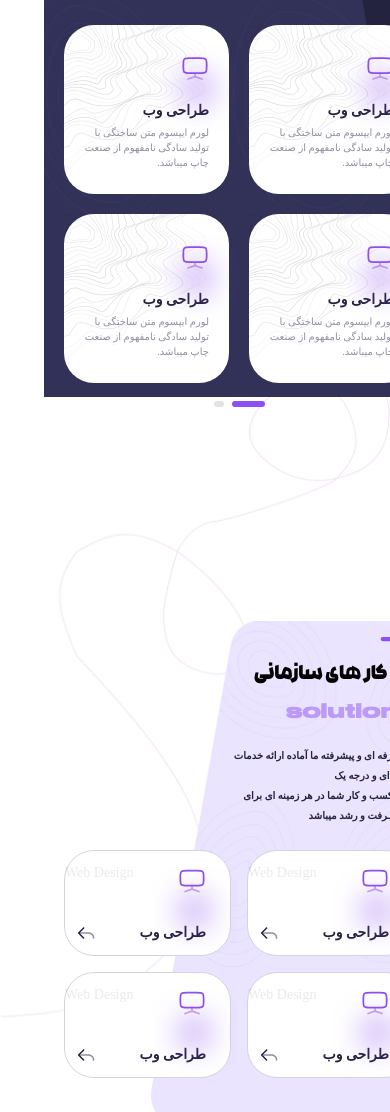
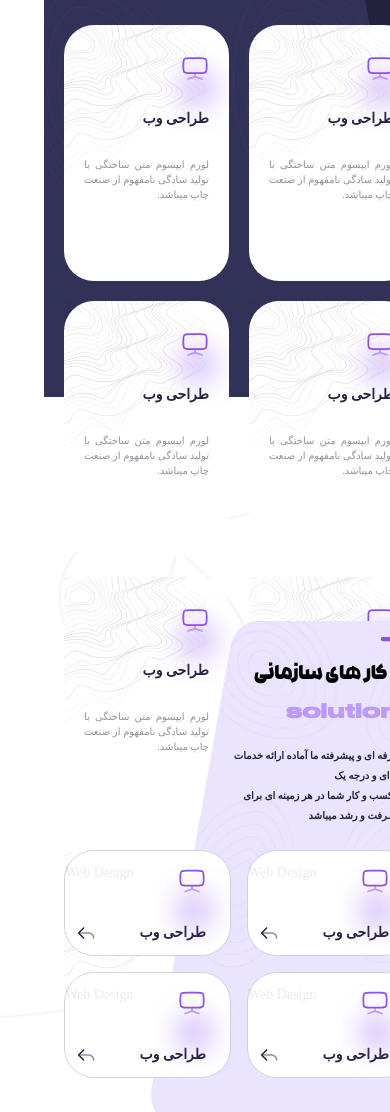
Before and after one commit to yakoobkhedri/karzan, a website: page src/html/index.html in a window 390 px wide. Shown: the part 1207-2319 px from the top of the page. Drawn offline with nearby package versions, Linux system fonts and the light colour scheme; a web font is replaced by a local one.

Commit message:
commit message

```diff
--- a/src/html/index.html
+++ b/src/html/index.html
@@ -869,7 +869,7 @@
             class="bg-secondary relative max-w-content px-5 xl:px-36 mx-auto w-full pt-5 pb-8 h-[516px] md:h-auto mt-32 md:mt-0">
             <!-- shape -->
             <img alt="shape" src="../img/services-bg.png"
-                class="absolute ltr:right-0 ltr:left-auto left-0 ltr:[transform:rotateY(180deg)] bottom-0 z-1 w-[591px] h-[646px] md:h-[646px] lg:h-[994px] xl:h-[746px]">
+                class="absolute ltr:right-0 ltr:left-auto left-0 ltr:[transform:rotateY(180deg)] bottom-0 z-1 w-[591px] h-[674px] md:h-[1475px] lg:h-[1202px] xl:h-[889px]">
             <img alt="shape" src="../img/Vector 88(1).png" class="absolute left-48 z-0 top-6 hidden md:block">
             <!--  -->
             <div class="relative md:static -top-[121px]">
@@ -896,7 +896,7 @@
                         <div class="swiper-wrapper">
                             <div class="swiper-slide grid grid-cols-2 lg:grid-cols-3 xl:grid-cols-4 gap-5 md:gap-10">
                                 <div
-                                    class="bg-white rounded-[30px] relative serviceBoxBefore pt-5 md:pt-8 ltr:md:pr-14 pr-5 md:pr-7 pb-6 pl-5 md:pl-14">
+                                    class="bg-white rounded-[30px] relative serviceBoxBefore pt-5 md:pt-8 ltr:md:pr-9 pr-5 md:pr-7 pb-6 pl-5 md:pl-9">
                                     <!-- icon -->
                                     <div class="absolute">
                                         <!-- blur circle -->
@@ -929,13 +929,13 @@
                                         </svg>
                                     </div>
                                     <!-- title -->
-                                    <p class="font-black text-sm md:text-[22px] text-secondary mt-14">طراحی وب</p>
-                                    <p class="text-[10px] md:text-sm text-secondary opacity-50 font-light mt-1">
+                                    <p class="font-black text-sm md:text-[22px] text-secondary mt-16 h-10">طراحی وب</p>
+                                    <p class="text-[10px] md:text-sm text-secondary opacity-50 font-light mt-2 line-clamp-5 h-[100px] text-justify">
                                         لورم ایپسوم متن ساختگی با تولید سادگی نامفهوم از صنعت چاپ میباشد.
                                     </p>
                                 </div>
                                 <div
-                                    class="bg-white rounded-[30px] relative serviceBoxBefore pt-5 md:pt-8 ltr:md:pr-14 pr-5 md:pr-7 pb-6 pl-5 md:pl-14">
+                                    class="bg-white rounded-[30px] relative serviceBoxBefore pt-5 md:pt-8 ltr:md:pr-9 pr-5 md:pr-7 pb-6 pl-5 md:pl-9">
                                     <!-- icon -->
                                     <div class="absolute">
                                         <!-- blur circle -->
@@ -968,13 +968,13 @@
                                         </svg>
                                     </div>
                                     <!-- title -->
-                                    <p class="font-black text-sm md:text-[22px] text-secondary mt-14">طراحی وب</p>
-                                    <p class="text-[10px] md:text-sm text-secondary opacity-50 font-light mt-1">
+                                    <p class="font-black text-sm md:text-[22px] text-secondary mt-16 h-10">طراحی وب</p>
+                                    <p class="text-[10px] md:text-sm text-secondary opacity-50 font-light mt-2 line-clamp-5 h-[100px] text-justify">
                                         لورم ایپسوم متن ساختگی با تولید سادگی نامفهوم از صنعت چاپ میباشد.
                                     </p>
                                 </div>
                                 <div
-                                    class="bg-white rounded-[30px] relative serviceBoxBefore pt-5 md:pt-8 ltr:md:pr-14 pr-5 md:pr-7 pb-6 pl-5 md:pl-14">
+                                    class="bg-white rounded-[30px] relative serviceBoxBefore pt-5 md:pt-8 ltr:md:pr-9 pr-5 md:pr-7 pb-6 pl-5 md:pl-9">
                                     <!-- icon -->
                                     <div class="absolute">
                                         <!-- blur circle -->
@@ -1007,13 +1007,13 @@
                                         </svg>
                                     </div>
                                     <!-- title -->
-                                    <p class="font-black text-sm md:text-[22px] text-secondary mt-14">طراحی وب</p>
-                                    <p class="text-[10px] md:text-sm text-secondary opacity-50 font-light mt-1">
+                                    <p class="font-black text-sm md:text-[22px] text-secondary mt-16 h-10">طراحی وب</p>
+                                    <p class="text-[10px] md:text-sm text-secondary opacity-50 font-light mt-2 line-clamp-5 h-[100px] text-justify">
                                         لورم ایپسوم متن ساختگی با تولید سادگی نامفهوم از صنعت چاپ میباشد.
                                     </p>
                                 </div>
                                 <div
-                                    class="bg-white rounded-[30px] relative serviceBoxBefore pt-5 md:pt-8 ltr:md:pr-14 pr-5 md:pr-7 pb-6 pl-5 md:pl-14">
+                                    class="bg-white rounded-[30px] relative serviceBoxBefore pt-5 md:pt-8 ltr:md:pr-9 pr-5 md:pr-7 pb-6 pl-5 md:pl-9">
                                     <!-- icon -->
                                     <div class="absolute">
                                         <!-- blur circle -->
@@ -1046,13 +1046,13 @@
                                         </svg>
                                     </div>
                                     <!-- title -->
-                                    <p class="font-black text-sm md:text-[22px] text-secondary mt-14">طراحی وب</p>
-                                    <p class="text-[10px] md:text-sm text-secondary opacity-50 font-light mt-1">
+                                    <p class="font-black text-sm md:text-[22px] text-secondary mt-16 h-10">طراحی وب</p>
+                                    <p class="text-[10px] md:text-sm text-secondary opacity-50 font-light mt-2 line-clamp-5 h-[100px] text-justify">
                                         لورم ایپسوم متن ساختگی با تولید سادگی نامفهوم از صنعت چاپ میباشد.
                                     </p>
                                 </div>
                                 <div
-                                    class="bg-white rounded-[30px] relative serviceBoxBefore hidden lg:block pt-5 md:pt-8 pr-5 md:pr-7 pb-6 pl-5 md:pl-14">
+                                    class="bg-white rounded-[30px] relative serviceBoxBefore pt-5 md:pt-8 ltr:md:pr-9 pr-5 md:pr-7 pb-6 pl-5 md:pl-9">
                                     <!-- icon -->
                                     <div class="absolute">
                                         <!-- blur circle -->
@@ -1085,13 +1085,13 @@
                                         </svg>
                                     </div>
                                     <!-- title -->
-                                    <p class="font-black text-sm md:text-[22px] text-secondary mt-14">طراحی وب</p>
-                                    <p class="text-[10px] md:text-sm text-secondary opacity-50 font-light mt-1">
+                                    <p class="font-black text-sm md:text-[22px] text-secondary mt-16 h-10">طراحی وب</p>
+                                    <p class="text-[10px] md:text-sm text-secondary opacity-50 font-light mt-2 line-clamp-5 h-[100px] text-justify">
                                         لورم ایپسوم متن ساختگی با تولید سادگی نامفهوم از صنعت چاپ میباشد.
                                     </p>
                                 </div>
                                 <div
-                                    class="bg-white rounded-[30px] relative serviceBoxBefore hidden lg:block pt-5 md:pt-8 pr-5 md:pr-7 pb-6 pl-5 md:pl-14">
+                                    class="bg-white rounded-[30px] relative serviceBoxBefore pt-5 md:pt-8 ltr:md:pr-9 pr-5 md:pr-7 pb-6 pl-5 md:pl-9">
                                     <!-- icon -->
                                     <div class="absolute">
                                         <!-- blur circle -->
@@ -1124,13 +1124,13 @@
                                         </svg>
                                     </div>
                                     <!-- title -->
-                                    <p class="font-black text-sm md:text-[22px] text-secondary mt-14">طراحی وب</p>
-                                    <p class="text-[10px] md:text-sm text-secondary opacity-50 font-light mt-1">
+                                    <p class="font-black text-sm md:text-[22px] text-secondary mt-16 h-10">طراحی وب</p>
+                                    <p class="text-[10px] md:text-sm text-secondary opacity-50 font-light mt-2 line-clamp-5 h-[100px] text-justify">
                                         لورم ایپسوم متن ساختگی با تولید سادگی نامفهوم از صنعت چاپ میباشد.
                                     </p>
                                 </div>
                                 <div
-                                    class="bg-white rounded-[30px] relative serviceBoxBefore hidden lg:block pt-5 md:pt-8 pr-5 md:pr-7 pb-6 pl-5 md:pl-14">
+                                    class="bg-white rounded-[30px] relative serviceBoxBefore pt-5 md:pt-8 ltr:md:pr-9 pr-5 md:pr-7 pb-6 pl-5 md:pl-9">
                                     <!-- icon -->
                                     <div class="absolute">
                                         <!-- blur circle -->
@@ -1163,13 +1163,13 @@
                                         </svg>
                                     </div>
                                     <!-- title -->
-                                    <p class="font-black text-sm md:text-[22px] text-secondary mt-14">طراحی وب</p>
-                                    <p class="text-[10px] md:text-sm text-secondary opacity-50 font-light mt-1">
+                                    <p class="font-black text-sm md:text-[22px] text-secondary mt-16 h-10">طراحی وب</p>
+                                    <p class="text-[10px] md:text-sm text-secondary opacity-50 font-light mt-2 line-clamp-5 h-[100px] text-justify">
                                         لورم ایپسوم متن ساختگی با تولید سادگی نامفهوم از صنعت چاپ میباشد.
                                     </p>
                                 </div>
                                 <div
-                                    class="bg-white rounded-[30px] relative serviceBoxBefore hidden lg:block pt-5 md:pt-8 pr-5 md:pr-7 pb-6 pl-5 md:pl-14">
+                                    class="bg-white rounded-[30px] relative serviceBoxBefore pt-5 md:pt-8 ltr:md:pr-9 pr-5 md:pr-7 pb-6 pl-5 md:pl-9">
                                     <!-- icon -->
                                     <div class="absolute">
                                         <!-- blur circle -->
@@ -1202,15 +1202,15 @@
                                         </svg>
                                     </div>
                                     <!-- title -->
-                                    <p class="font-black text-sm md:text-[22px] text-secondary mt-14">طراحی وب</p>
-                                    <p class="text-[10px] md:text-sm text-secondary opacity-50 font-light mt-1">
+                                    <p class="font-black text-sm md:text-[22px] text-secondary mt-16 h-10">طراحی وب</p>
+                                    <p class="text-[10px] md:text-sm text-secondary opacity-50 font-light mt-2 line-clamp-5 h-[100px] text-justify">
                                         لورم ایپسوم متن ساختگی با تولید سادگی نامفهوم از صنعت چاپ میباشد.
                                     </p>
                                 </div>
                             </div>
                             <div class="swiper-slide grid grid-cols-2 lg:grid-cols-3 xl:grid-cols-4 gap-5 md:gap-10">
                                 <div
-                                    class="bg-white rounded-[30px] relative serviceBoxBefore pt-5 md:pt-8 ltr:md:pr-14 pr-5 md:pr-7 pb-6 pl-5 md:pl-14">
+                                    class="bg-white rounded-[30px] relative serviceBoxBefore pt-5 md:pt-8 ltr:md:pr-9 pr-5 md:pr-7 pb-6 pl-5 md:pl-9">
                                     <!-- icon -->
                                     <div class="absolute">
                                         <!-- blur circle -->
@@ -1243,13 +1243,13 @@
                                         </svg>
                                     </div>
                                     <!-- title -->
-                                    <p class="font-black text-sm md:text-[22px] text-secondary mt-14">طراحی وب</p>
-                                    <p class="text-[10px] md:text-sm text-secondary opacity-50 font-light mt-1">
+                                    <p class="font-black text-sm md:text-[22px] text-secondary mt-16 h-10">طراحی وب</p>
+                                    <p class="text-[10px] md:text-sm text-secondary opacity-50 font-light mt-2 line-clamp-5 h-[100px] text-justify">
                                         لورم ایپسوم متن ساختگی با تولید سادگی نامفهوم از صنعت چاپ میباشد.
                                     </p>
                                 </div>
                                 <div
-                                    class="bg-white rounded-[30px] relative serviceBoxBefore pt-5 md:pt-8 ltr:md:pr-14 pr-5 md:pr-7 pb-6 pl-5 md:pl-14">
+                                    class="bg-white rounded-[30px] relative serviceBoxBefore pt-5 md:pt-8 ltr:md:pr-9 pr-5 md:pr-7 pb-6 pl-5 md:pl-9">
                                     <!-- icon -->
                                     <div class="absolute">
                                         <!-- blur circle -->
@@ -1282,13 +1282,13 @@
                                         </svg>
                                     </div>
                                     <!-- title -->
-                                    <p class="font-black text-sm md:text-[22px] text-secondary mt-14">طراحی وب</p>
-                                    <p class="text-[10px] md:text-sm text-secondary opacity-50 font-light mt-1">
+                                    <p class="font-black text-sm md:text-[22px] text-secondary mt-16 h-10">طراحی وب</p>
+                                    <p class="text-[10px] md:text-sm text-secondary opacity-50 font-light mt-2 line-clamp-5 h-[100px] text-justify">
                                         لورم ایپسوم متن ساختگی با تولید سادگی نامفهوم از صنعت چاپ میباشد.
                                     </p>
                                 </div>
                                 <div
-                                    class="bg-white rounded-[30px] relative serviceBoxBefore pt-5 md:pt-8 ltr:md:pr-14 pr-5 md:pr-7 pb-6 pl-5 md:pl-14">
+                                    class="bg-white rounded-[30px] relative serviceBoxBefore pt-5 md:pt-8 ltr:md:pr-9 pr-5 md:pr-7 pb-6 pl-5 md:pl-9">
                                     <!-- icon -->
                                     <div class="absolute">
                                         <!-- blur circle -->
@@ -1321,13 +1321,13 @@
                                         </svg>
                                     </div>
                                     <!-- title -->
-                                    <p class="font-black text-sm md:text-[22px] text-secondary mt-14">طراحی وب</p>
-                                    <p class="text-[10px] md:text-sm text-secondary opacity-50 font-light mt-1">
+                                    <p class="font-black text-sm md:text-[22px] text-secondary mt-16 h-10">طراحی وب</p>
+                                    <p class="text-[10px] md:text-sm text-secondary opacity-50 font-light mt-2 line-clamp-5 h-[100px] text-justify">
                                         لورم ایپسوم متن ساختگی با تولید سادگی نامفهوم از صنعت چاپ میباشد.
                                     </p>
                                 </div>
                                 <div
-                                    class="bg-white rounded-[30px] relative serviceBoxBefore pt-5 md:pt-8 ltr:md:pr-14 pr-5 md:pr-7 pb-6 pl-5 md:pl-14">
+                                    class="bg-white rounded-[30px] relative serviceBoxBefore pt-5 md:pt-8 ltr:md:pr-9 pr-5 md:pr-7 pb-6 pl-5 md:pl-9">
                                     <!-- icon -->
                                     <div class="absolute">
                                         <!-- blur circle -->
@@ -1360,13 +1360,13 @@
                                         </svg>
                                     </div>
                                     <!-- title -->
-                                    <p class="font-black text-sm md:text-[22px] text-secondary mt-14">طراحی وب</p>
-                                    <p class="text-[10px] md:text-sm text-secondary opacity-50 font-light mt-1">
+                                    <p class="font-black text-sm md:text-[22px] text-secondary mt-16 h-10">طراحی وب</p>
+                                    <p class="text-[10px] md:text-sm text-secondary opacity-50 font-light mt-2 line-clamp-5 h-[100px] text-justify">
                                         لورم ایپسوم متن ساختگی با تولید سادگی نامفهوم از صنعت چاپ میباشد.
                                     </p>
                                 </div>
                                 <div
-                                    class="bg-white rounded-[30px] relative hidden lg:block serviceBoxBefore pt-5 md:pt-8 ltr:md:pr-14 pr-5 md:pr-7 pb-6 pl-5 md:pl-14">
+                                    class="bg-white rounded-[30px] relative hidden lg:block serviceBoxBefore pt-5 md:pt-8 ltr:md:pr-9 pr-5 md:pr-7 pb-6 pl-5 md:pl-9">
                                     <!-- icon -->
                                     <div class="absolute">
                                         <!-- blur circle -->
@@ -1399,13 +1399,13 @@
                                         </svg>
                                     </div>
                                     <!-- title -->
-                                    <p class="font-black text-sm md:text-[22px] text-secondary mt-14">طراحی وب</p>
-                                    <p class="text-[10px] md:text-sm text-secondary opacity-50 font-light mt-1">
+                                    <p class="font-black text-sm md:text-[22px] text-secondary mt-16 h-10">طراحی وب</p>
+                                    <p class="text-[10px] md:text-sm text-secondary opacity-50 font-light mt-2 line-clamp-5 h-[100px] text-justify">
                                         لورم ایپسوم متن ساختگی با تولید سادگی نامفهوم از صنعت چاپ میباشد.
                                     </p>
                                 </div>
                                 <div
-                                    class="bg-white rounded-[30px] relative hidden lg:block serviceBoxBefore pt-5 md:pt-8 ltr:md:pr-14 pr-5 md:pr-7 pb-6 pl-5 md:pl-14">
+                                    class="bg-white rounded-[30px] relative hidden lg:block serviceBoxBefore pt-5 md:pt-8 ltr:md:pr-9 pr-5 md:pr-7 pb-6 pl-5 md:pl-9">
                                     <!-- icon -->
                                     <div class="absolute">
                                         <!-- blur circle -->
@@ -1438,13 +1438,13 @@
                                         </svg>
                                     </div>
                                     <!-- title -->
-                                    <p class="font-black text-sm md:text-[22px] text-secondary mt-14">طراحی وب</p>
-                                    <p class="text-[10px] md:text-sm text-secondary opacity-50 font-light mt-1">
+                                    <p class="font-black text-sm md:text-[22px] text-secondary mt-16 h-10">طراحی وب</p>
+                                    <p class="text-[10px] md:text-sm text-secondary opacity-50 font-light mt-2 line-clamp-5 h-[100px] text-justify">
                                         لورم ایپسوم متن ساختگی با تولید سادگی نامفهوم از صنعت چاپ میباشد.
                                     </p>
                                 </div>
                                 <div
-                                    class="bg-white rounded-[30px] relative hidden lg:block serviceBoxBefore pt-5 md:pt-8 ltr:md:pr-14 pr-5 md:pr-7 pb-6 pl-5 md:pl-14">
+                                    class="bg-white rounded-[30px] relative hidden lg:block serviceBoxBefore pt-5 md:pt-8 ltr:md:pr-9 pr-5 md:pr-7 pb-6 pl-5 md:pl-9">
                                     <!-- icon -->
                                     <div class="absolute">
                                         <!-- blur circle -->
@@ -1477,13 +1477,13 @@
                                         </svg>
                                     </div>
                                     <!-- title -->
-                                    <p class="font-black text-sm md:text-[22px] text-secondary mt-14">طراحی وب</p>
-                                    <p class="text-[10px] md:text-sm text-secondary opacity-50 font-light mt-1">
+                                    <p class="font-black text-sm md:text-[22px] text-secondary mt-16 h-10">طراحی وب</p>
+                                    <p class="text-[10px] md:text-sm text-secondary opacity-50 font-light mt-2 line-clamp-5 h-[100px] text-justify">
                                         لورم ایپسوم متن ساختگی با تولید سادگی نامفهوم از صنعت چاپ میباشد.
                                     </p>
                                 </div>
                                 <div
-                                    class="bg-white rounded-[30px] relative hidden lg:block serviceBoxBefore pt-5 md:pt-8 ltr:md:pr-14 pr-5 md:pr-7 pb-6 pl-5 md:pl-14">
+                                    class="bg-white rounded-[30px] relative hidden lg:block serviceBoxBefore pt-5 md:pt-8 ltr:md:pr-9 pr-5 md:pr-7 pb-6 pl-5 md:pl-9">
                                     <!-- icon -->
                                     <div class="absolute">
                                         <!-- blur circle -->
@@ -1516,8 +1516,8 @@
                                         </svg>
                                     </div>
                                     <!-- title -->
-                                    <p class="font-black text-sm md:text-[22px] text-secondary mt-14">طراحی وب</p>
-                                    <p class="text-[10px] md:text-sm text-secondary opacity-50 font-light mt-1">
+                                    <p class="font-black text-sm md:text-[22px] text-secondary mt-16 h-10">طراحی وب</p>
+                                    <p class="text-[10px] md:text-sm text-secondary opacity-50 font-light mt-2 line-clamp-5 h-[100px] text-justify">
                                         لورم ایپسوم متن ساختگی با تولید سادگی نامفهوم از صنعت چاپ میباشد.
                                     </p>
                                 </div>
```
Also changed, not shown: dist/output.css.
